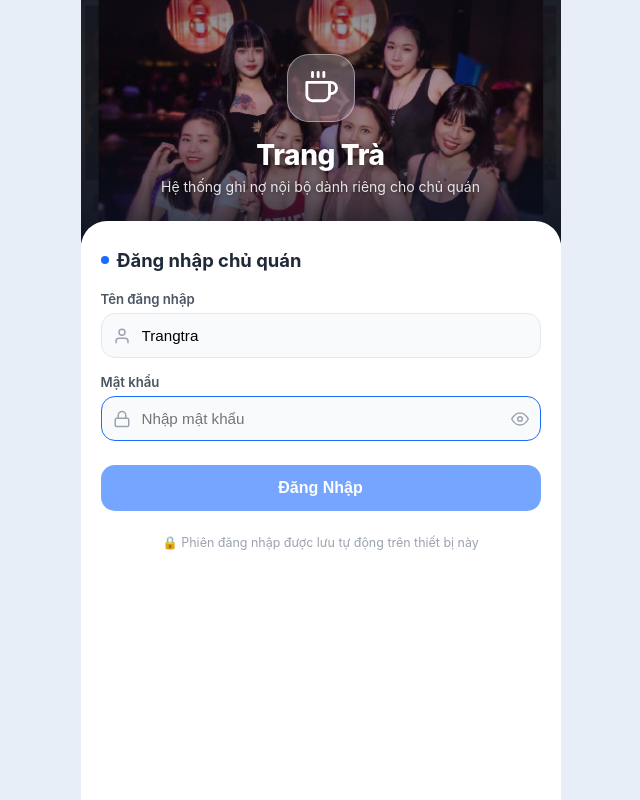
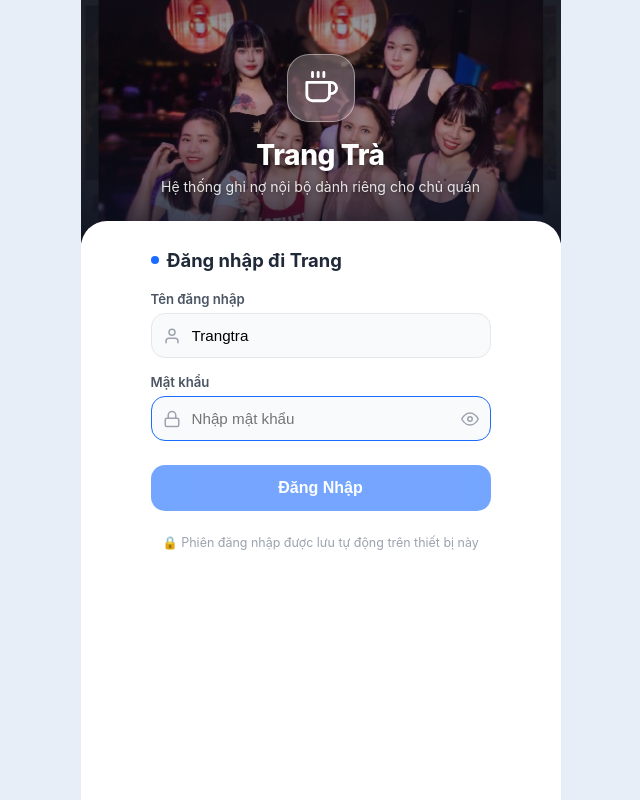
Before and after one commit to kcnguyencong/Trangtra, a Next.js app: page /login in a window 1280 px wide. Shown: the whole page, without its empty margins (312-952 px from the left). Built offline with nearby package versions, Linux system fonts and the light colour scheme.

Commit message:
Change login title to Dang nhap di Trang and compact form width

```diff
--- a/src/app/login/page.tsx
+++ b/src/app/login/page.tsx
@@ -114,9 +114,13 @@ export default function LoginPage() {
           padding: '28px 20px 40px',
           boxShadow: '0 -4px 20px rgba(0, 0, 0, 0.08)',
           position: 'relative',
-          zIndex: 2
+          zIndex: 2,
+          display: 'flex',
+          flexDirection: 'column',
+          alignItems: 'center'
         }}
       >
+        <div style={{ width: '100%', maxWidth: '340px' }}>
           <div style={{ display: 'flex', alignItems: 'center', gap: '8px', marginBottom: '20px' }}>
             <div
               style={{
@@ -127,7 +131,7 @@ export default function LoginPage() {
               }}
             />
             <h2 style={{ fontSize: '1.15rem', fontWeight: 700, color: '#1F2937', margin: 0 }}>
-            Đăng nhập chủ quán
+              Đăng nhập đi Trang
             </h2>
           </div>
 
@@ -271,5 +275,6 @@ export default function LoginPage() {
         </div>
         </div>
       </div>
+    </div>
   );
 }
```
Lines whose indentation alone changed are shown as unchanged.
